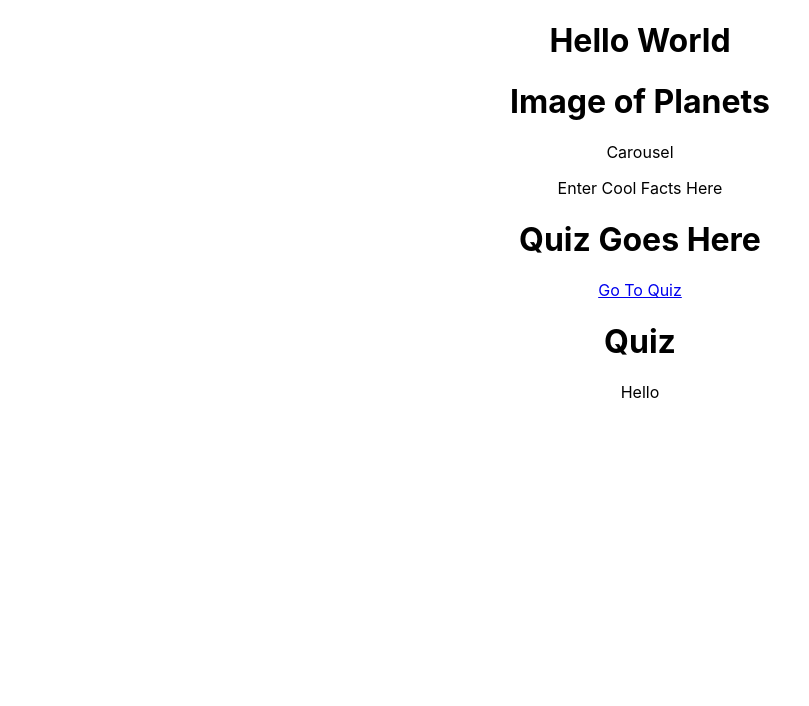
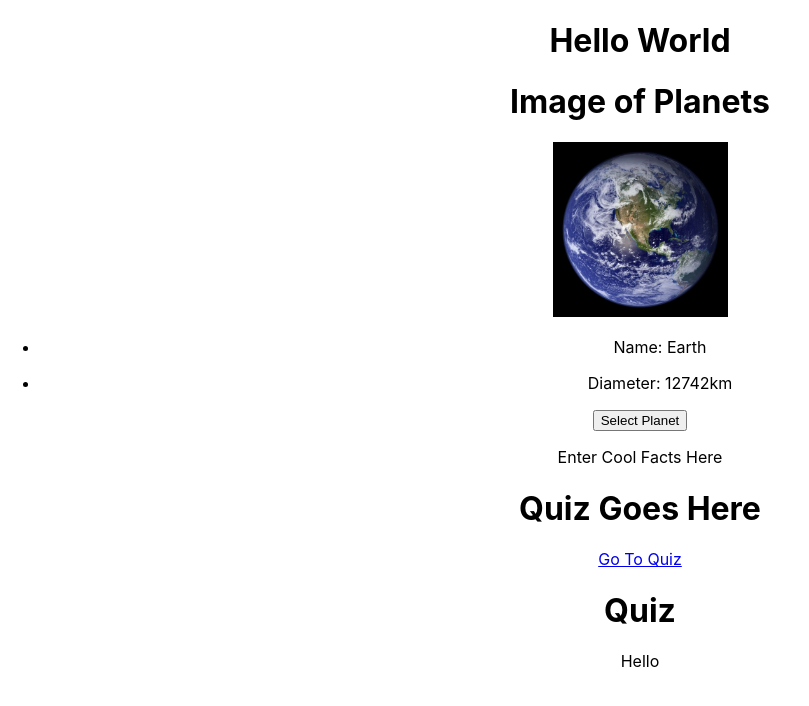
Before and after one commit to Marshall3c03/BBC_Hello_World, a React (Create React App) app in the folder client/: page / in a window 1280 px wide. Shown: the top 706 px of the page, without its empty margins (0-809 px from the left). Built offline with nearby package versions, Linux system fonts and the light colour scheme.

Commit message:
Added more content to front end, added a static folder for including pictures

```diff
--- a/client/src/components/PlanetCarousel.js
+++ b/client/src/components/PlanetCarousel.js
@@ -1,9 +1,19 @@
 import React from 'react';
+import Earth from '../static/EarthAvatar.jpeg'
 
 const PlanetCarousel = () => {
     return(
         <div>
-            <p>Carousel</p>
+            <img src={Earth} width="175px"/>
+            <ul>
+                <li>
+                    <p>Name: Earth</p>
+                </li>
+                <li>
+                    <p>Diameter: 12742km</p>
+                </li>
+            </ul>
+            <button>Select Planet</button>
         </div>
     )
 }
```
Also changed, not shown: client/src/static/EarthAvatar.jpeg (added).
